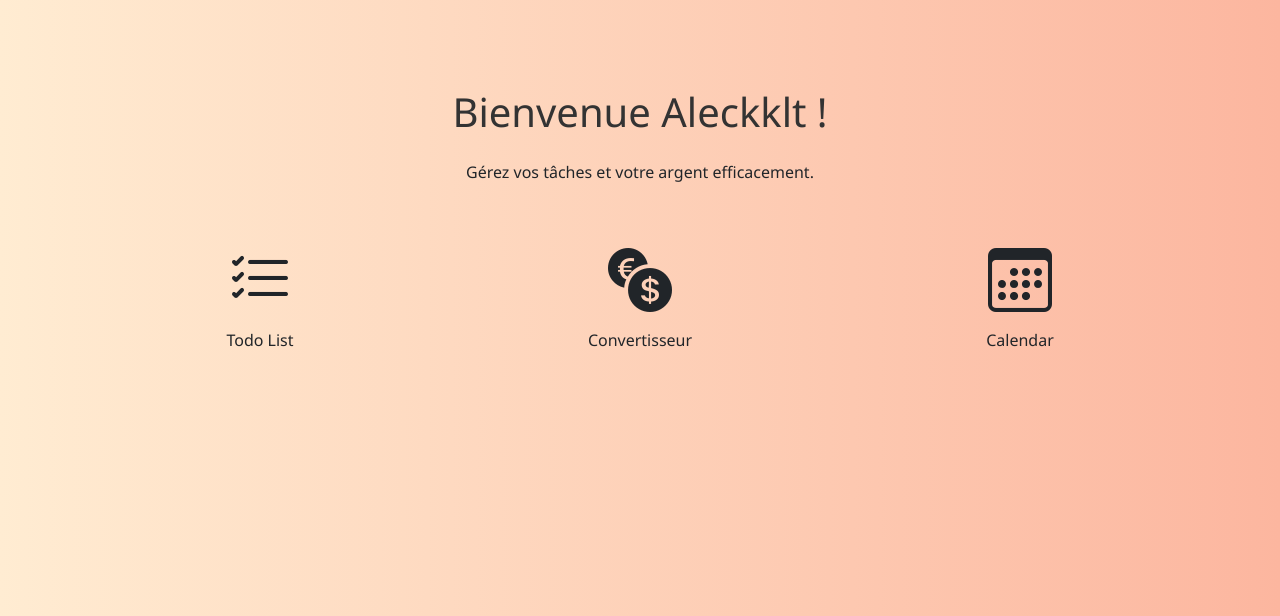
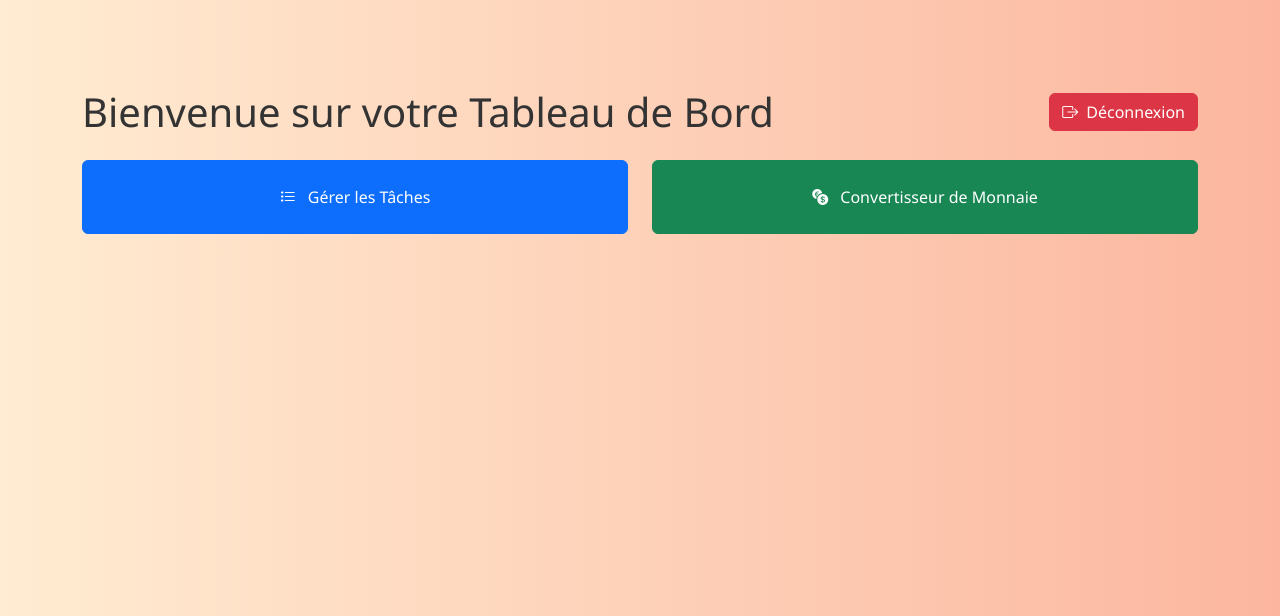
Before and after one commit to aleckklt/Genner, a Django app: page /tasks/ in a window 1280 px wide. Shown: the top 616 px of the page. Run offline with Django 5.2, Linux system fonts and the light colour scheme; a user stored in the database is signed in.

Commit message:
ameliorations

```diff
--- a/genner/gestionneur_task/templates/accueil.html
+++ b/genner/gestionneur_task/templates/accueil.html
@@ -1,44 +1,28 @@
-{% extends "base.html" %}
+{% extends 'base.html' %}
 {% load static %}
 
 {% block title %}Accueil{% endblock %}
 
 {% block content %}
 <div class="container mt-5">
-    <h1 class="text-center mb-4">Bienvenue {{ user.first_name|default:user.username }} !</h1>
-    <p class="text-center mb-5">Gérez vos tâches et votre argent efficacement.</p>
+    <div class="d-flex justify-content-between align-items-center mb-4">
+        <h1 class="mb-0">Bienvenue sur votre Tableau de Bord</h1>
+        <a href="{% url 'deconnexion' %}" class="btn btn-danger">
+            <i class="bi bi-box-arrow-right me-1"></i> Déconnexion
+        </a>
+    </div>
 
-    <div class="row justify-content-center text-center">
-        <div class="col-6 col-md-4 mb-4">
-            <a href="{% url 'task_list' %}" class="text-decoration-none text-dark">
-                <i class="bi bi-list-check" style="font-size: 4rem;"></i>
-                <div>Todo List</div>
+    <div class="row">
+        <div class="col-md-6 mb-3">
+            <a href="{% url 'task_list' %}" class="btn btn-primary w-100 py-4">
+                <i class="bi bi-list-task me-2"></i> Gérer les Tâches
             </a>
         </div>
-        <div class="col-6 col-md-4 mb-4">
-            <a href="{% url 'convert_device' %}" class="text-decoration-none text-dark">
-                <i class="bi bi-currency-exchange" style="font-size: 4rem;"></i>
-                <div>Convertisseur</div>
-            </a>
-        </div>
-        <div class="col-6 col-md-4 mb-4">
-            <a href="#" class="text-decoration-none text-dark" data-bs-toggle="modal" data-bs-target="#calendarModal">
-                <i class="bi bi-calendar3" style="font-size: 4rem;"></i>
-                <div>Calendar</div>
+        <div class="col-md-6 mb-3">
+            <a href="{% url 'convert_device' %}" class="btn btn-success w-100 py-4">
+                <i class="bi bi-currency-exchange me-2"></i> Convertisseur de Monnaie
             </a>
         </div>
     </div>
 </div>
-
-<div class="modal fade" id="calendarModal" tabindex="-1" aria-labelledby="calendarModalLabel" aria-hidden="true">
-  <div class="modal-dialog modal-dialog-centered">
-    <div class="modal-content text-center p-4">
-      <h5 class="modal-title mb-3" id="calendarModalLabel">Calendrier</h5>
-      <input type="date" class="form-control mx-auto" style="width: 250px;" />
-      <div class="mt-3">
-        <button type="button" class="btn btn-outline-secondary" data-bs-dismiss="modal">Fermer</button>
-      </div>
-    </div>
-  </div>
-</div>
 {% endblock %}
--- a/genner/gestionneur_task/urls.py
+++ b/genner/gestionneur_task/urls.py
@@ -8,4 +8,5 @@ urlpatterns = [
     path('tasks/ajouter/', views.ajouter_tache, name='ajouter_tache'),
     path('tasks/supprimer/<int:tache_id>/', views.supprimer_tache, name='supprimer_tache'),
     path('tasks/modifier/<int:tache_id>/', views.modifier_tache, name='modifier_tache'),
+    path('deconnexion/', views.deconnexion, name='deconnexion'),
 ]
--- a/genner/gestionneur_task/views.py
+++ b/genner/gestionneur_task/views.py
@@ -4,6 +4,23 @@ from django.shortcuts import render, redirect, get_object_or_404
 from django.contrib.auth.decorators import login_required
 from .models import Tasks
 from .forms import TaskForm
+from django.contrib.auth import logout
+
+@login_required
+def ajouter_tache(request):
+    if request.method == 'POST':
+        titre = request.POST.get('titre')
+        date = request.POST.get('date') or None
+        heure = request.POST.get('heure') or None
+
+        if titre:
+            Tasks.objects.create(titre=titre, date=date, heure=heure)
+        return redirect('task_list')
+
+@login_required
+def deconnexion(request):
+    logout(request)
+    return redirect('login')
 
 def get_exchange_rates():
     api_key = os.getenv('API_KEY')
@@ -33,16 +50,6 @@ def convert_device(request):
     return render(request, 'convert_device.html', {'exchange_rates': exchange_rates})
 
 @login_required
-def ajouter_tache(request):
-    if request.method == 'POST':
-        titre = request.POST.get('titre')
-        date = request.POST.get('date')
-        heure = request.POST.get('heure')
-        if titre:
-            Tasks.objects.create(titre=titre, date=date, heure=heure)
-    return redirect('task_list')
-
-@login_required
 def supprimer_tache(request, tache_id):
     tache = get_object_or_404(Tasks, id=tache_id)
     tache.delete()
```
Also changed, not shown: genner/gestionneur_task/models.py (+4 -4 lines), genner/db.sqlite3, genner/gestionneur_task/migrations/0011_alter_tasks_date_alter_tasks_heure.py (added).
